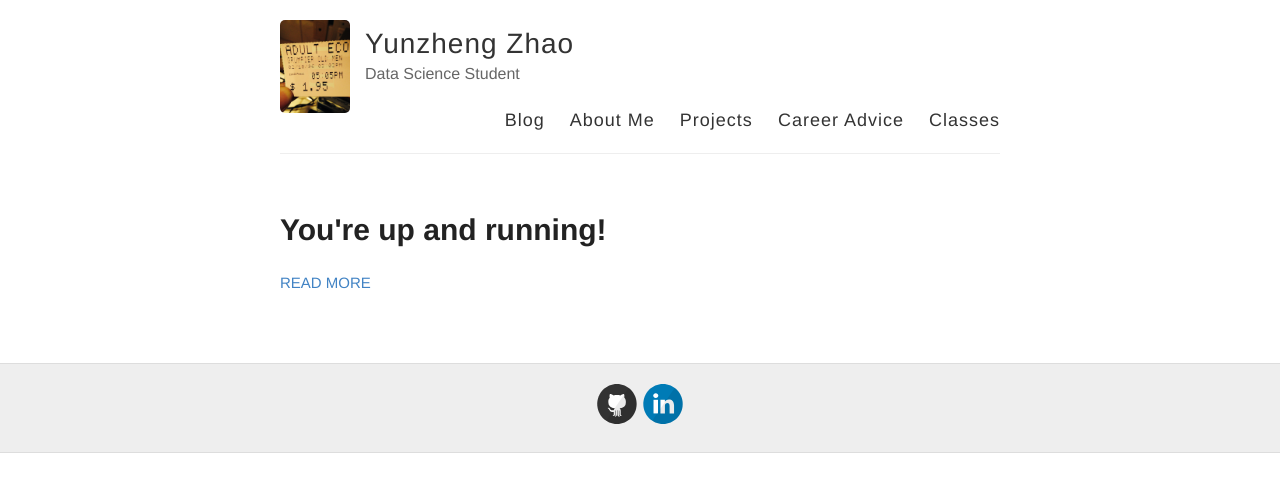
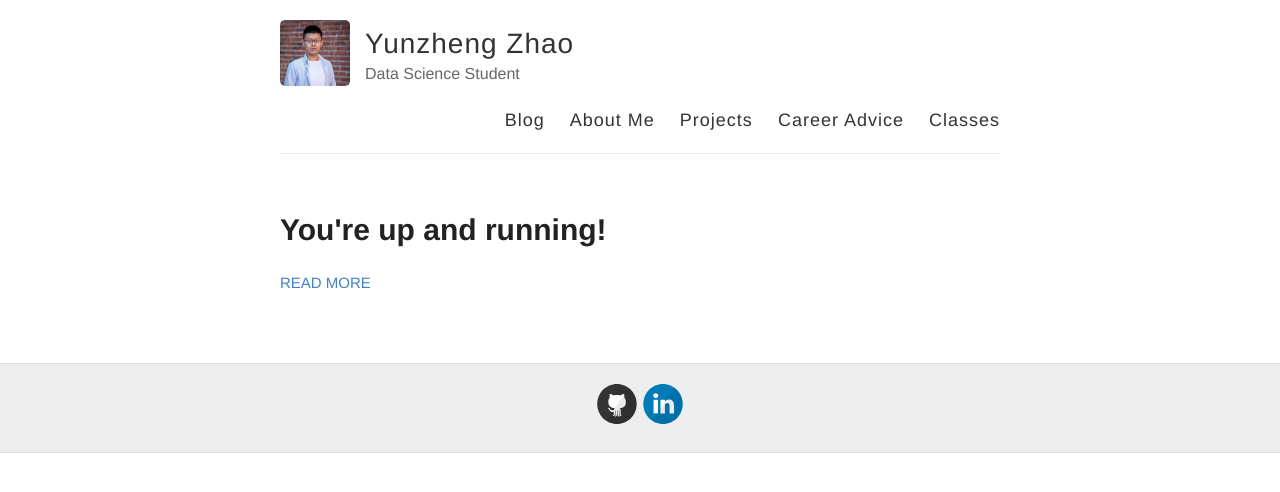
Before and after one commit to reaganzhao/reaganzhao.github.io, a Jekyll site: the page built from index.html, in a window 1280 px wide. Shown: the top 492 px of the page. Built offline with Jekyll 4.4.1, drawn with Linux system fonts in a browser that asks for light colours.

Commit message:
Add files via upload

```diff
--- a/_config.yml
+++ b/_config.yml
@@ -9,7 +9,7 @@ name: Yunzheng Zhao
 description: Data Science Student
 
 # URL of your avatar or profile pic (you could use your GitHub profile pic)
-avatar: /images/grumpy_resize.png
+avatar: /images/redwall.png
 
 #
 # Flags below are optional
```
